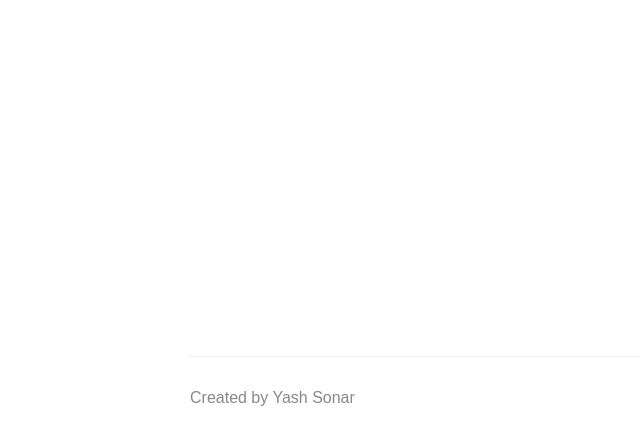
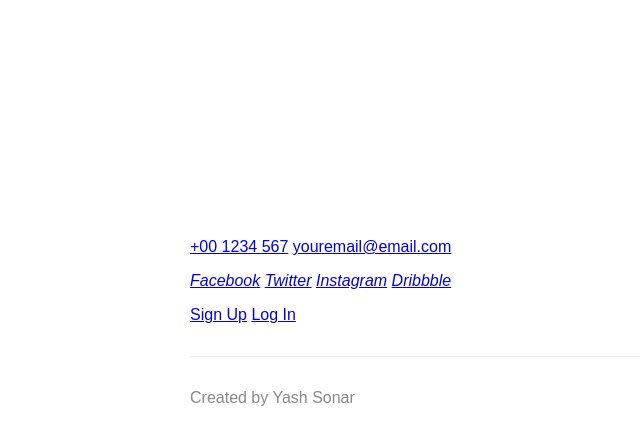
Before and after one commit to Yash-567/Weather-Website, a Node server app: page /help in a window 1280 px wide. Shown: the part 361-800 px from the top of the page, without its empty margins (125-765 px from the left). Run offline with Node 20, Linux system fonts and the light colour scheme.

Commit message:
Added social media to help

```diff
--- a/templates/views/help.hbs
+++ b/templates/views/help.hbs
@@ -14,6 +14,33 @@
         <p>{{helpText}}</p>
     </div>
 
+    <div class="wrap">
+      <div class="container">
+        <div class="row">
+          <div class="col-md-6 d-flex align-items-center">
+            <p class="mb-0 phone pl-md-2">
+              <a href="#" class="mr-2"><span class="fa fa-phone mr-1"></span> +00 1234 567</a>
+              <a href="#"><span class="fa fa-paper-plane mr-1"></span> youremail@email.com</a>
+            </p>
+          </div>
+          <div class="col-md-6 d-flex justify-content-md-end">
+            <div class="social-media mr-4">
+              <p class="mb-0 d-flex">
+                <a href="#" class="d-flex align-items-center justify-content-center"><span class="fa fa-facebook"><i class="sr-only">Facebook</i></span></a>
+                <a href="#" class="d-flex align-items-center justify-content-center"><span class="fa fa-twitter"><i class="sr-only">Twitter</i></span></a>
+                <a href="#" class="d-flex align-items-center justify-content-center"><span class="fa fa-instagram"><i class="sr-only">Instagram</i></span></a>
+                <a href="#" class="d-flex align-items-center justify-content-center"><span class="fa fa-dribbble"><i class="sr-only">Dribbble</i></span></a>
+              </p>
+            </div>
+            <div class="reg">
+              <p class="mb-0"><a href="#" class="mr-2">Sign Up</a> <a href="#">Log In</a></p>
+            </div>
+          </div>
+        </div>
+      </div>
+    </div>
+
+
     {{>footer}}
 </body>
 
```
Also changed, not shown: templates/views/index.hbs (+41 -2 lines), public/img/BG.png (added), 1 other file.
